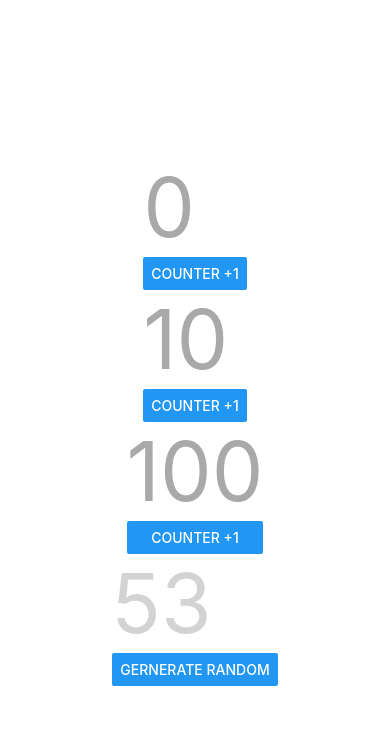
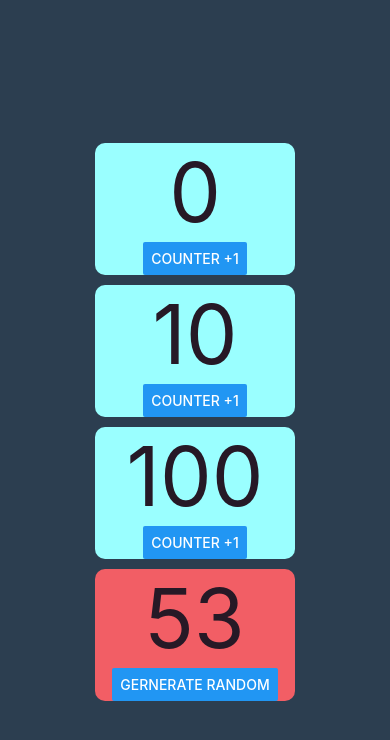
Before and after one commit to ma-xbo/reactnative-tutorial, a React Native app: screen / in a window 390 px wide. Shown: the top 740 px of the page. Built offline with nearby package versions, Linux system fonts and the light colour scheme.

Commit message:
Counter und Random mit state versehen

```diff
--- a/App.js
+++ b/App.js
@@ -6,9 +6,9 @@ import Random from './components/Random';
 export default function App() {
   return (
     <View style={styles.container}>
-      <Counter startValue='0' />
-      <Counter startValue='10' />
-      <Counter startValue='100' />
+      <Counter startValue={0} />
+      <Counter startValue={10} />
+      <Counter startValue={100} />
       <Random />
     </View>
   );
@@ -17,6 +17,7 @@ export default function App() {
 const styles = StyleSheet.create({
   container: {
     flex: 1,
+    backgroundColor: '#2c3e50',
     alignItems: 'center',
     justifyContent: 'center'
   },
--- a/components/Counter.js
+++ b/components/Counter.js
@@ -1,25 +1,34 @@
-import React from 'react';
+import React, { useState } from 'react';
 import { Button, StyleSheet, Text, View } from 'react-native';
 
 // Eigene Komponente namens Counter
 // Komponente bekommt zur Laufzeit die props übergeben
 // Wird standardmäßig exportiert, um in anderen Komponenten verwendet werden zu können
 export default function Counter(props) {
-    //const startValue = props.startValue; // Zugriff auf die props
     const { startValue } = props; // Destrukturierung des Objekts props (über Name des Props)
+    const [counterValue, setCounterValue] = useState(startValue);
 
     // Liefert JSX Code zurück -> Kann direkt aufgerufen werden
     return (
-        <View>
-            <Text style={styles.counter}>{startValue}</Text>
-            <Button title='Counter +1' onPress={() => alert('clicked')} />
+        <View style={styles.wrapper}>
+            <Text style={styles.counter}>{counterValue}</Text>
+            <Button title='Counter +1' onPress={() => setCounterValue(counterValue + 1)} />
         </View>
     );
 }
 
 const styles = StyleSheet.create({
+    wrapper: {
+        backgroundColor: '#9affff',
+        alignItems: 'center',
+        justifyContent: 'center',
+        width: 200,
+        margin: 5,
+        borderRadius: 10
+
+    },
     counter: {
-        color: 'darkgrey',
+        color: '#261926',
         fontSize: 82
     }
 });
--- a/components/Random.js
+++ b/components/Random.js
@@ -1,13 +1,14 @@
-import React from 'react';
+import React, { useState } from 'react';
 import { Button, StyleSheet, Text, View } from 'react-native';
 
 export default function Random() {
-    let startValue = getRandomInt(99);
+    const maxValue = 99;
+    const [counterValue, setCounterValue] = useState(getRandomInt(maxValue))
 
     return (
-        <View>
-            <Text style={styles.counter}>{startValue}</Text>
-            <Button title='Gernerate Random' onPress={() => alert('clicked')} />
+        <View style={styles.wrapper}>
+            <Text style={styles.counter}>{counterValue}</Text>
+            <Button title='Gernerate Random' onPress={() => setCounterValue(getRandomInt(maxValue))} />
         </View>
     );
 }
@@ -20,8 +21,17 @@ function getRandomInt(max) {
 }
 
 const styles = StyleSheet.create({
+    wrapper: {
+        backgroundColor: '#f25e65',
+        alignItems: 'center',
+        justifyContent: 'center',
+        width: 200,
+        margin: 5,
+        borderRadius: 10
+
+    },
     counter: {
-        color: 'lightgrey',
+        color: '#261926',
         fontSize: 82
     }
 });
```
